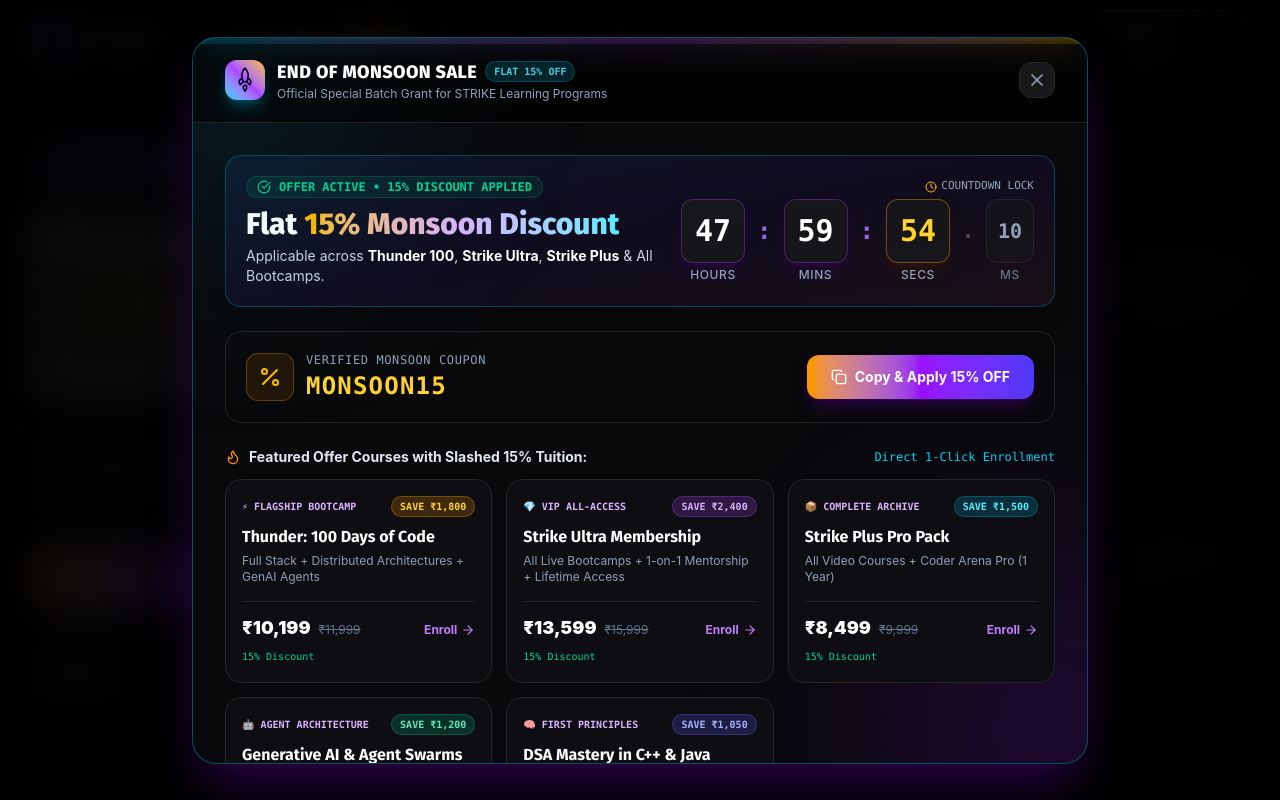
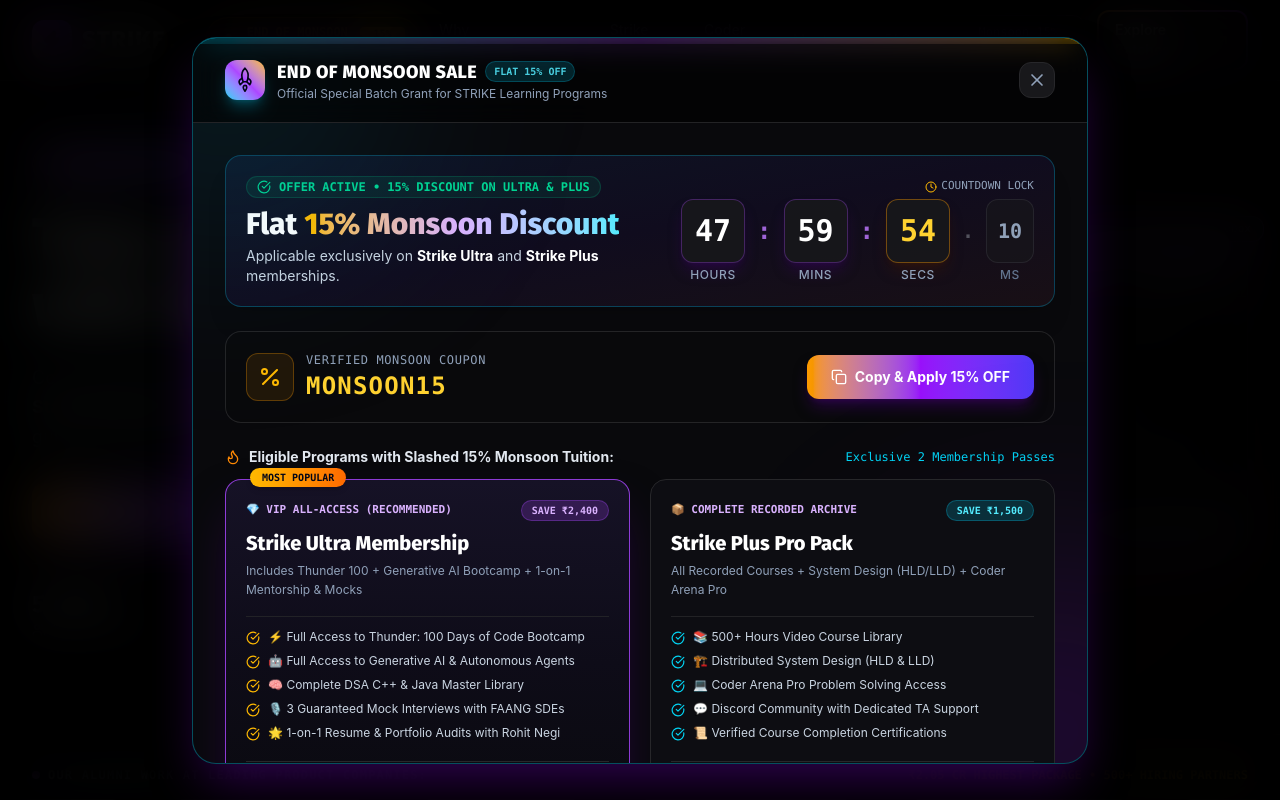
Before and after one commit to UtkarshAgrawal578/Strike-Homepage, a React (Vite) app: page / in a window 1280 px wide. Shown: the top 800 px of the page. Built offline with nearby package versions, Linux system fonts and the light colour scheme.

Commit message:
Discount courses number changed

```diff
--- a/src/components/courses/CourseCard.jsx
+++ b/src/components/courses/CourseCard.jsx
@@ -18,12 +18,9 @@
 export const CourseCard = ({ course, onViewSyllabus }) => {
   const { isCouponApplied, openSaleModal, discountPercentage } = useSale();
 
-  // Price calculations
+  // Individual standalone course standard tuition
   const originalPrice = course.originalPrice;
-  const regularPrice = course.currentPrice;
-  const discountedPrice = isCouponApplied
-    ? Math.round(originalPrice * (1 - discountPercentage / 100))
-    : regularPrice;
+  const standardPrice = course.currentPrice;
 
   return (
     <div className="flex flex-col rounded-3xl bg-[#0b0b0e] border border-zinc-800/90 hover:border-purple-500/50 transition-all duration-300 shadow-xl hover:shadow-2xl hover:shadow-purple-950/40 relative overflow-hidden group">
@@ -106,10 +103,10 @@
         <div className="pt-4 border-t border-zinc-800 mt-auto">
           <div className="flex items-baseline justify-between mb-4">
             <div>
-              <span className="text-[10px] font-mono text-slate-500 block">ENROLLMENT FEE</span>
+              <span className="text-[10px] font-mono text-slate-500 block">INDIVIDUAL ENROLLMENT</span>
               <div className="flex items-baseline gap-2">
                 <span className="text-2xl font-display font-black text-white">
-                  ₹{discountedPrice.toLocaleString()}
+                  ₹{standardPrice.toLocaleString()}
                 </span>
                 <span className="text-xs text-slate-500 line-through">
                   ₹{originalPrice.toLocaleString()}
@@ -117,18 +114,13 @@
               </div>
             </div>
 
-            {isCouponApplied ? (
-              <span className="px-2 py-0.5 rounded bg-emerald-500/20 text-emerald-300 text-[11px] font-mono font-bold border border-emerald-500/30">
-                -15% APPLIED
-              </span>
-            ) : (
-              <button
-                onClick={openSaleModal}
-                className="text-[11px] font-mono text-amber-400 hover:text-amber-300 underline cursor-pointer"
-              >
-                ⚡ Get 15% OFF
-              </button>
-            )}
+            <a
+              href="#pricing"
+              className="px-2 py-0.5 rounded bg-purple-500/15 hover:bg-purple-500/25 text-purple-300 text-[10px] font-mono font-bold border border-purple-500/30 transition-colors"
+              title="Included in Strike Plus & Ultra with 15% OFF"
+            >
+              In Strike Plus &amp; Ultra →
+            </a>
           </div>
 
           <div className="grid grid-cols-2 gap-2">
--- a/src/components/courses/CourseGrid.jsx
+++ b/src/components/courses/CourseGrid.jsx
@@ -51,7 +51,7 @@
             {isCouponApplied && (
               <div className="px-4 py-2 rounded-2xl bg-emerald-500/10 border border-emerald-500/30 text-emerald-300 text-xs font-mono font-bold flex items-center gap-2 shrink-0">
                 <Sparkles className="w-4 h-4 text-amber-300 animate-spin" style={{ animationDuration: '4s' }} />
-                <span>MONSOON15 ACTIVE: -15% AUTO-APPLIED</span>
+                <span>MONSOON15 ACTIVE: -15% ON ULTRA &amp; PLUS</span>
               </div>
             )}
           </div>
--- a/src/components/hero/HeroSection.jsx
+++ b/src/components/hero/HeroSection.jsx
@@ -29,7 +29,7 @@
                   <span>END OF MONSOON SALE</span>
                 </span>
                 <span className="text-xs text-slate-300 font-medium">
-                  Flat 15% OFF Across All Programs
+                  Flat 15% OFF on Strike Ultra &amp; Plus
                 </span>
                 {!remainingTime.isExpired && (
                   <button
@@ -45,11 +45,11 @@
             {/* Main Headline */}
             <ScrollReveal delay={0.2}>
               <h1 className="font-display text-4xl sm:text-5xl lg:text-6xl font-black tracking-tight text-white leading-[1.1]">
-                Master Computer Science &amp;{' '}
+                Take control of your{' '}
                 <span className="text-transparent bg-clip-text bg-gradient-to-r from-amber-400 via-purple-300 to-cyan-400">
-                  High-Scale Systems
+                  Future
                 </span>{' '}
-                from First Principles.
+                with Strke
               </h1>
             </ScrollReveal>
 
--- a/src/components/layout/Footer.jsx
+++ b/src/components/layout/Footer.jsx
@@ -129,10 +129,7 @@
                 </a>
               </li>
               <li>
-                <button onClick={openSaleModal} className="text-amber-400 hover:text-amber-300 transition-colors text-left flex items-center gap-1 cursor-pointer">
-                  <Sparkles className="w-3 h-3" />
-                  <span>Thunder Flash Grant</span>
-                </button>
+
               </li>
             </ul>
           </div>
--- a/src/components/sale/ThunderSaleExperience.jsx
+++ b/src/components/sale/ThunderSaleExperience.jsx
@@ -55,65 +55,45 @@
 
   const offerCourses = [
     {
-      id: 'thunder-100',
-      tag: '⚡ FLAGSHIP BOOTCAMP',
-      name: 'Thunder: 100 Days of Code',
-      subtitle: 'Full Stack + Distributed Architectures + GenAI Agents',
-      originalPrice: 11999,
-      discountedPrice: 10199,
-      savings: 1800,
-      badge: 'POPULAR',
-      badgeColor: 'bg-amber-500/20 text-amber-300 border-amber-500/30',
-      target: 'courses',
-    },
-    {
       id: 'strike-ultra',
-      tag: '💎 VIP ALL-ACCESS',
+      tag: '💎 VIP ALL-ACCESS (RECOMMENDED)',
       name: 'Strike Ultra Membership',
-      subtitle: 'All Live Bootcamps + 1-on-1 Mentorship + Lifetime Access',
+      subtitle: 'Includes Thunder 100 + Generative AI Bootcamp + 1-on-1 Mentorship & Mocks',
       originalPrice: 15999,
       discountedPrice: 13599,
       savings: 2400,
       badge: 'BEST VALUE',
       badgeColor: 'bg-purple-500/20 text-purple-300 border-purple-500/30',
+      popular: true,
       target: 'pricing',
+      features: [
+        '⚡ Full Access to Thunder: 100 Days of Code Bootcamp',
+        '🤖 Full Access to Generative AI & Autonomous Agents',
+        '🧠 Complete DSA C++ & Java Master Library',
+        '🎙️ 3 Guaranteed Mock Interviews with FAANG SDEs',
+        '🌟 1-on-1 Resume & Portfolio Audits with Rohit Negi'
+      ]
     },
     {
       id: 'strike-plus',
-      tag: '📦 COMPLETE ARCHIVE',
+      tag: '📦 COMPLETE RECORDED ARCHIVE',
       name: 'Strike Plus Pro Pack',
-      subtitle: 'All Video Courses + Coder Arena Pro (1 Year)',
+      subtitle: 'All Recorded Courses + System Design (HLD/LLD) + Coder Arena Pro',
       originalPrice: 9999,
       discountedPrice: 8499,
       savings: 1500,
-      badge: 'FAST TRACK',
+      badge: '15% OFF',
       badgeColor: 'bg-cyan-500/20 text-cyan-300 border-cyan-500/30',
+      popular: false,
       target: 'pricing',
-    },
-    {
-      id: 'genai-bootcamp',
-      tag: '🤖 AGENT ARCHITECTURE',
-      name: 'Generative AI & Agent Swarms',
-      subtitle: 'RAG Pipelines, Function Calling, Local LLMs & MCP',
-      originalPrice: 7999,
-      discountedPrice: 6799,
-      savings: 1200,
-      badge: 'NEW',
-      badgeColor: 'bg-emerald-500/20 text-emerald-300 border-emerald-500/30',
-      target: 'courses',
-    },
-    {
-      id: 'dsa-mastery',
-      tag: '🧠 FIRST PRINCIPLES',
-      name: 'DSA Mastery in C++ & Java',
-      subtitle: 'Advanced Graphs, Dynamic Programming & LLD',
-      originalPrice: 6999,
-      discountedPrice: 5949,
-      savings: 1050,
-      badge: 'ESSENTIAL',
-      badgeColor: 'bg-indigo-500/20 text-indigo-300 border-indigo-500/30',
-      target: 'courses',
-    },
+      features: [
+        '📚 500+ Hours Video Course Library',
+        '🏗️ Distributed System Design (HLD & LLD)',
+        '💻 Coder Arena Pro Problem Solving Access',
+        '💬 Discord Community with Dedicated TA Support',
+        '📜 Verified Course Completion Certifications'
+      ]
+    }
   ];
 
   return (
@@ -176,13 +156,13 @@
               <div>
                 <div className="inline-flex items-center gap-2 px-2.5 py-0.5 rounded-full bg-emerald-500/10 text-emerald-400 text-xs font-mono font-bold border border-emerald-500/20 mb-2">
                   <CheckCircle className="w-3.5 h-3.5" />
-                  <span>OFFER ACTIVE • 15% DISCOUNT APPLIED</span>
+                  <span>OFFER ACTIVE • 15% DISCOUNT ON ULTRA &amp; PLUS</span>
                 </div>
                 <h3 className="text-2xl sm:text-3xl font-display font-black text-white">
                   Flat <span className="text-transparent bg-clip-text bg-gradient-to-r from-amber-400 via-purple-300 to-cyan-300">15% Monsoon Discount</span>
                 </h3>
                 <p className="text-xs sm:text-sm text-slate-300 mt-1">
-                  Applicable across <strong className="text-white">Thunder 100</strong>, <strong className="text-white">Strike Ultra</strong>, <strong className="text-white">Strike Plus</strong> &amp; All Bootcamps.
+                  Applicable exclusively on <strong className="text-white">Strike Ultra</strong> and <strong className="text-white">Strike Plus</strong> memberships.
                 </p>
               </div>
 
@@ -248,56 +228,82 @@
             </div>
           </div>
 
-          {/* Offer Courses Grid - Directly Visible */}
+          {/* Offer Courses Grid - 2 Eligible Membership Programs */}
           <div>
             <div className="flex items-center justify-between mb-3">
               <h4 className="text-sm font-bold text-slate-200 flex items-center gap-2">
                 <Flame className="w-4 h-4 text-orange-400" />
-                Featured Offer Courses with Slashed 15% Tuition:
+                Eligible Programs with Slashed 15% Monsoon Tuition:
               </h4>
-              <span className="text-xs font-mono text-cyan-400">Direct 1-Click Enrollment</span>
+              <span className="text-xs font-mono text-cyan-400">Exclusive 2 Membership Passes</span>
             </div>
 
-            <div className="grid grid-cols-1 md:grid-cols-2 lg:grid-cols-3 gap-3.5">
+            <div className="grid grid-cols-1 md:grid-cols-2 gap-5">
               {offerCourses.map((course) => (
                 <div
                   key={course.id}
                   onClick={() => handleApplyToPlan(course.target)}
-                  className="p-4 rounded-2xl bg-[#0d0d12] border border-zinc-800 hover:border-purple-500/50 hover:bg-[#12121a] transition-all cursor-pointer group relative flex flex-col justify-between"
+                  className={`p-5 rounded-2xl border transition-all cursor-pointer group relative flex flex-col justify-between ${
+                    course.popular
+                      ? 'bg-gradient-to-b from-[#161226] via-[#0e0c18] to-[#09090d] border-purple-500/80 shadow-2xl shadow-purple-950/60 hover:border-purple-400'
+                      : 'bg-[#0d0d12] border-zinc-800 hover:border-cyan-500/50 hover:bg-[#12121a]'
+                  }`}
                 >
+                  {course.popular && (
+                    <div className="absolute -top-3 left-6 px-3 py-0.5 rounded-full bg-gradient-to-r from-amber-400 to-orange-500 text-slate-950 text-[10px] font-black font-mono shadow-md">
+                      MOST POPULAR
+                    </div>
+                  )}
+
                   <div>
                     <div className="flex items-center justify-between mb-2">
-                      <span className="text-[10px] font-mono text-purple-300 font-bold">
+                      <span className="text-[11px] font-mono text-purple-300 font-bold">
                         {course.tag}
                       </span>
-                      <span className={`text-[10px] px-2 py-0.5 rounded-full font-mono font-bold border ${course.badgeColor}`}>
+                      <span className={`text-[10px] px-2.5 py-0.5 rounded-full font-mono font-bold border ${course.badgeColor}`}>
                         SAVE ₹{course.savings.toLocaleString()}
                       </span>
                     </div>
 
-                    <h5 className="font-display text-sm sm:text-base font-bold text-white group-hover:text-amber-300 transition-colors line-clamp-1">
+                    <h5 className="font-display text-lg sm:text-xl font-black text-white group-hover:text-amber-300 transition-colors">
                       {course.name}
                     </h5>
-                    <p className="text-xs text-slate-400 line-clamp-2 mt-1">
+                    <p className="text-xs text-slate-400 mt-1 leading-relaxed">
                       {course.subtitle}
                     </p>
+
+                    {/* Features list */}
+                    <div className="mt-4 space-y-2 pt-3 border-t border-zinc-800/80">
+                      {course.features.map((feat, fIdx) => (
+                        <div key={fIdx} className="flex items-start gap-2 text-xs text-slate-300">
+                          <CheckCircle className={`w-3.5 h-3.5 shrink-0 mt-0.5 ${course.popular ? 'text-amber-400' : 'text-cyan-400'}`} />
+                          <span>{feat}</span>
+                        </div>
+                      ))}
+                    </div>
                   </div>
 
-                  <div className="mt-4 pt-3 border-t border-zinc-800 flex items-baseline justify-between">
+                  <div className="mt-5 pt-4 border-t border-zinc-800 flex items-center justify-between">
                     <div>
                       <div className="flex items-baseline gap-2">
-                        <span className="text-lg font-black text-white group-hover:text-cyan-300 transition-colors">
+                        <span className="text-2xl font-display font-black text-white group-hover:text-cyan-300 transition-colors">
                           ₹{course.discountedPrice.toLocaleString()}
                         </span>
                         <span className="text-xs text-slate-500 line-through">
                           ₹{course.originalPrice.toLocaleString()}
                         </span>
                       </div>
-                      <span className="text-[10px] font-mono text-emerald-400">15% Discount</span>
+                      <span className="text-[10px] font-mono text-emerald-400 font-semibold block">
+                        -15% Monsoon Discount Applied
+                      </span>
                     </div>
 
-                    <span className="text-xs font-bold text-purple-400 group-hover:text-white flex items-center gap-1">
-                      <span>Enroll</span>
+                    <span className={`px-4 py-2 rounded-xl text-xs font-bold text-white flex items-center gap-1 shadow-md transition-all ${
+                      course.popular
+                        ? 'bg-gradient-to-r from-amber-500 to-purple-600 group-hover:from-amber-400 group-hover:to-purple-500'
+                        : 'bg-zinc-800 group-hover:bg-cyan-600'
+                    }`}>
+                      <span>Claim 15% OFF</span>
                       <ArrowRight className="w-3.5 h-3.5" />
                     </span>
                   </div>
```
